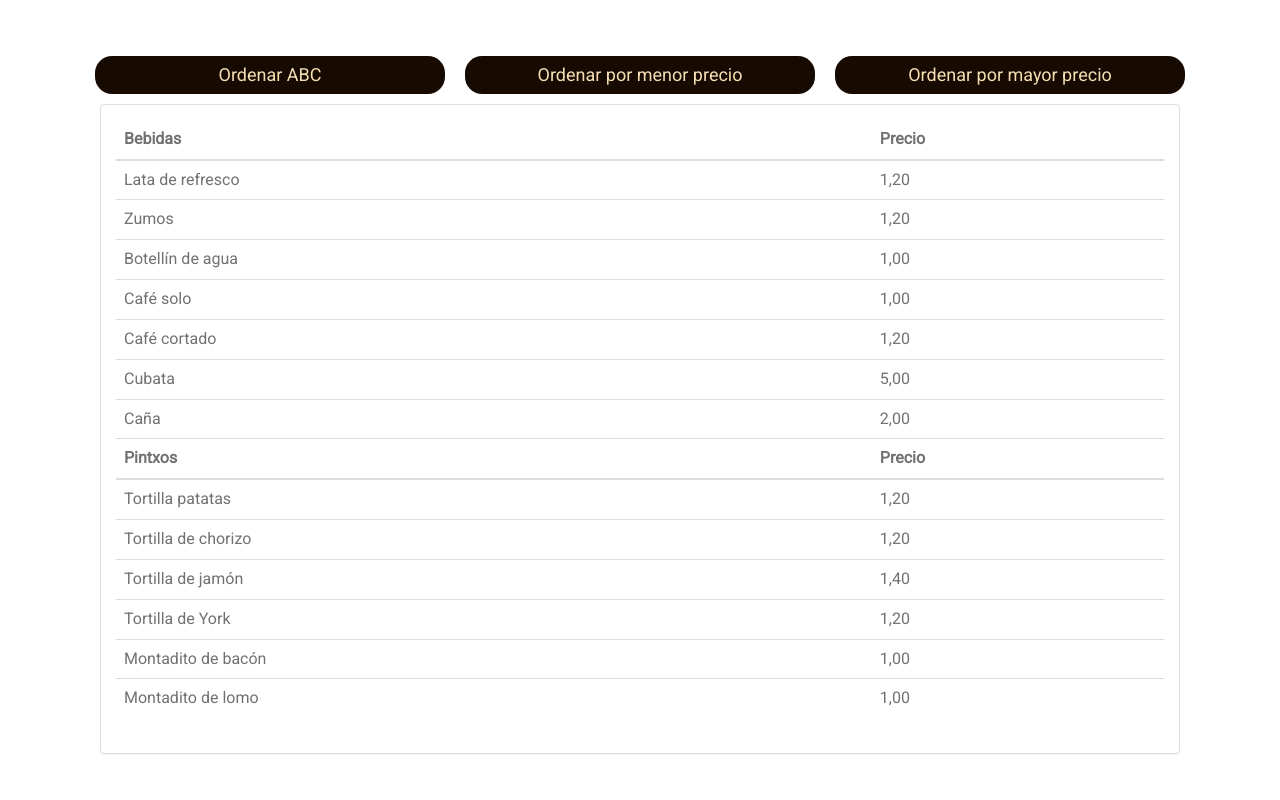
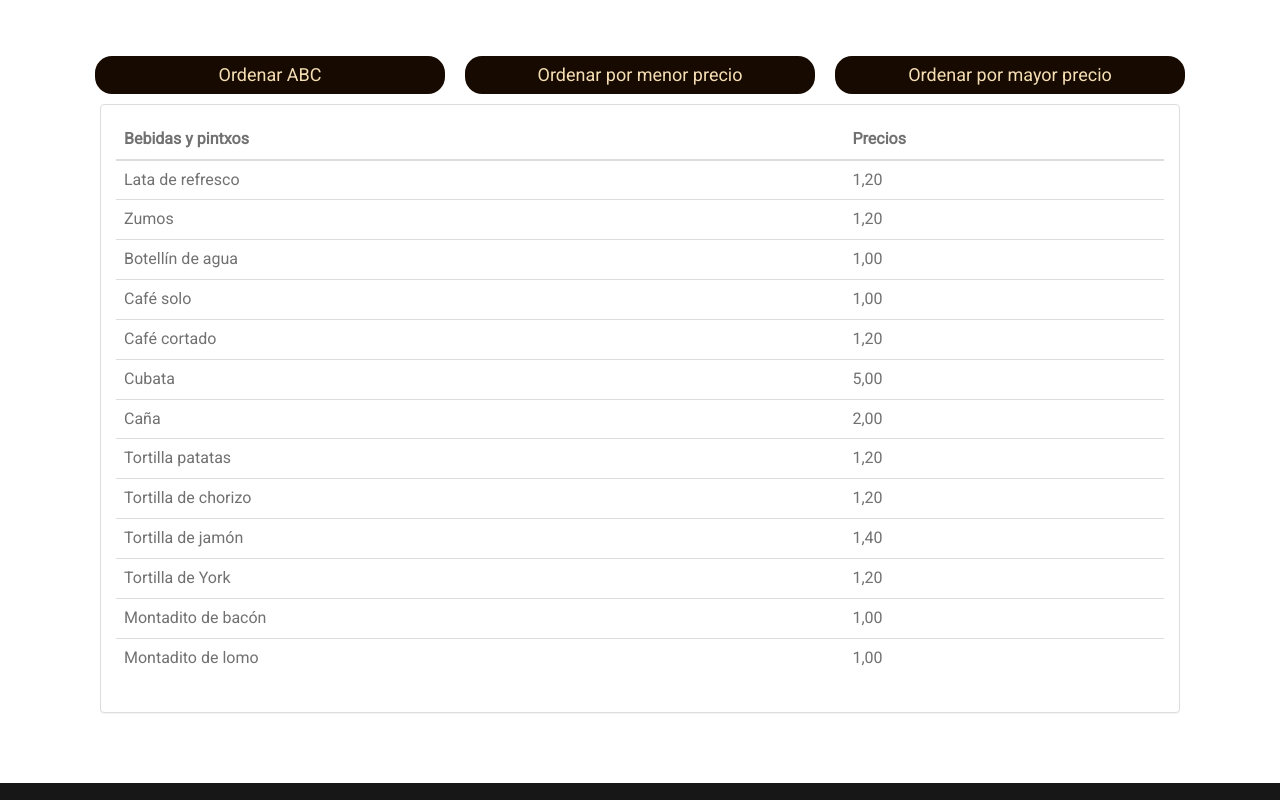
Before and after one commit to infabeti/R3-Jagoba-Xabier-Valentina-Aitor, a website: page bares.html in a window 1280 px wide. Shown: the part 1140-1940 px from the top of the page. Drawn offline with Linux system fonts and the light colour scheme.

Commit message:
Tabla carta

```diff
--- a/bares.html
+++ b/bares.html
@@ -96,19 +96,17 @@
             <div class="btn_menor">Ordenar por menor precio</div>
           </div>
 
-
           <div class="col-md-4 col-sm-12 btn_bar">
             <div class="btn_mayor">Ordenar por mayor precio</div>
           </div>
-
           <div class="col-md-12">
             <div class="panel panel-default">
               <div class="panel-body">
                 <table class="table carta_bebidas">
                   <thead>
                     <tr>
-                      <th>Bebidas</th>
-                      <th>Precio</th>
+                      <th>Bebidas y pintxos</th>
+                      <th>Precios</th>
                     </tr>
                   </thead>
                   <tbody>
@@ -140,12 +138,6 @@
                       <td>Caña </td>
                       <td>2,00</td>
                     </tr>
-                    <thead>
-                      <tr>
-                        <th>Pintxos</th>
-                        <th>Precio</th>
-                      </tr>
-                    </thead>
                       <tr>
                         <td>Tortilla patatas</td>
                         <td>1,20</td>
@@ -222,8 +214,8 @@
                 <table class="table carta_bebidas">
                   <thead>
                     <tr>
-                      <th>Bebidas</th>
-                      <th>Precio</th>
+                      <th>Bebidas y pintxos</th>
+                      <th>Precios</th>
                     </tr>
                   </thead>
                   <tbody>
@@ -255,12 +247,6 @@
                       <td>Caña </td>
                       <td>2,00</td>
                     </tr>
-                    <thead>
-                      <tr>
-                        <th>Pintxos</th>
-                        <th>Precio</th>
-                      </tr>
-                    </thead>
                       <tr>
                         <td>Tortilla patatas</td>
                         <td>1,20</td>
@@ -334,8 +320,8 @@
                 <table class="table carta_bebidas">
                   <thead>
                     <tr>
-                      <th>Bebidas</th>
-                      <th>Precio</th>
+                      <th>Bebidas y pintxos</th>
+                      <th>Precios</th>
                     </tr>
                   </thead>
                   <tbody>
@@ -367,12 +353,6 @@
                       <td>Caña </td>
                       <td>2,00</td>
                     </tr>
-                    <thead>
-                      <tr>
-                        <th>Pintxos</th>
-                        <th>Precio</th>
-                      </tr>
-                    </thead>
                       <tr>
                         <td>Tortilla patatas</td>
                         <td>1,20</td>
@@ -448,8 +428,8 @@
                 <table class="table carta_bebidas">
                   <thead>
                     <tr>
-                      <th>Bebidas</th>
-                      <th>Precio</th>
+                      <th>Bebidas y pintxos</th>
+                      <th>Precios</th>
                     </tr>
                   </thead>
                   <tbody>
@@ -481,12 +461,6 @@
                       <td>Caña </td>
                       <td>2,00</td>
                     </tr>
-                    <thead>
-                      <tr>
-                        <th>Pintxos</th>
-                        <th>Precio</th>
-                      </tr>
-                    </thead>
                       <tr>
                         <td>Tortilla patatas</td>
                         <td>1,20</td>
@@ -560,8 +534,8 @@
                 <table class="table carta_bebidas">
                   <thead>
                     <tr>
-                      <th>Bebidas</th>
-                      <th>Precio</th>
+                      <th>Bebidas y pintxos</th>
+                      <th>Precios</th>
                     </tr>
                   </thead>
                   <tbody>
@@ -593,12 +567,6 @@
                       <td>Caña </td>
                       <td>2,00</td>
                     </tr>
-                    <thead>
-                      <tr>
-                        <th>Pintxos</th>
-                        <th>Precio</th>
-                      </tr>
-                    </thead>
                       <tr>
                         <td>Tortilla patatas</td>
                         <td>1,20</td>
```
